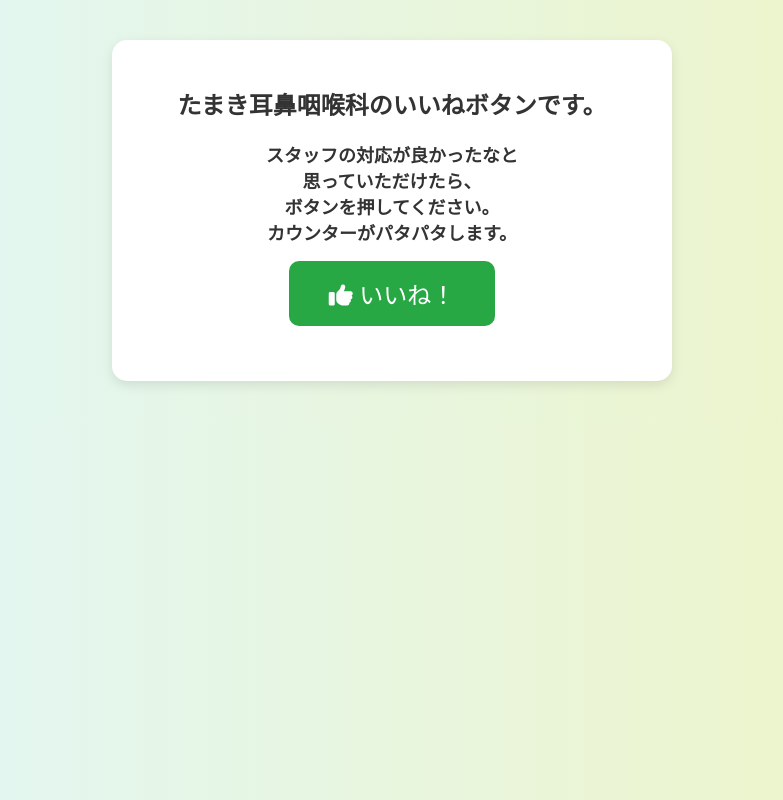
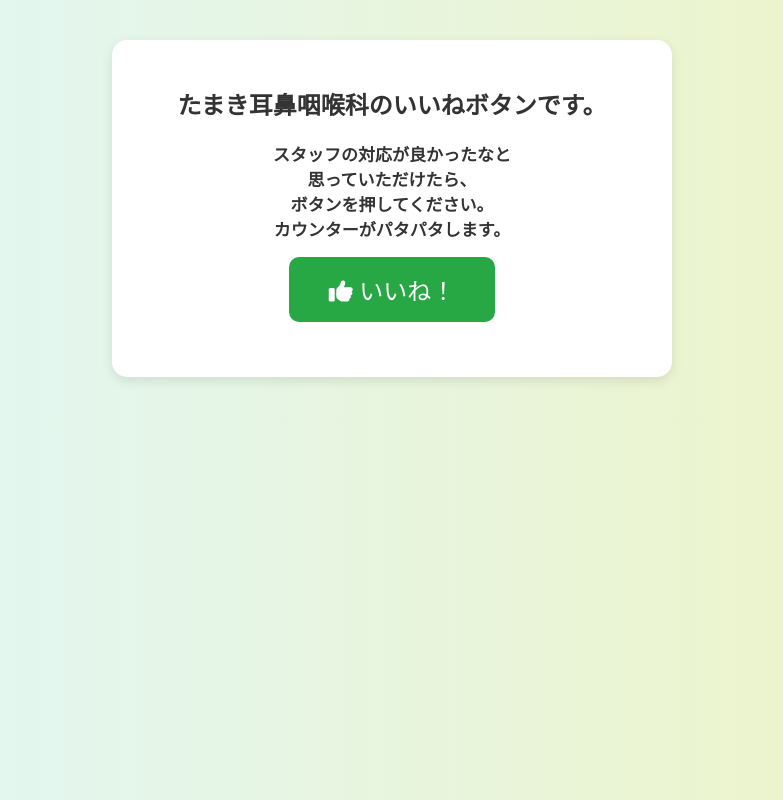
Before and after one commit to ryu-9191/counter-button, a plain HTML site: page index.html in a window 1280 px wide. Shown: the whole page, without its empty margins (248-1031 px from the left). Drawn offline with Linux system fonts and the light colour scheme.

Commit message:
Update index.html

```diff
--- a/index.html
+++ b/index.html
@@ -2,7 +2,7 @@
 <html lang="ja">
 <head>
   <meta charset="UTF-8">
-  <title>たまき耳鼻咽喉科のいいねボタン</title>
+  <title>たまき耳鼻咽喉科<br>のいいねボタン</title>
   <meta name="viewport" content="width=device-width, initial-scale=1.0">
   <meta name="google-site-verification" content="zrNA6XvSONu5A6_Cbn8ye0HgNKoHJ0vFQGanyn6xqtE">
   <link href="https://fonts.googleapis.com/css2?family=Noto+Sans+JP&display=swap" rel="stylesheet">
@@ -30,7 +30,7 @@
       color: #333;
     }
      h2 {
-      font-size: 18px;
+      font-size: 17px;
       margin-bottom: 16px;
       color: #333;
     }
```
